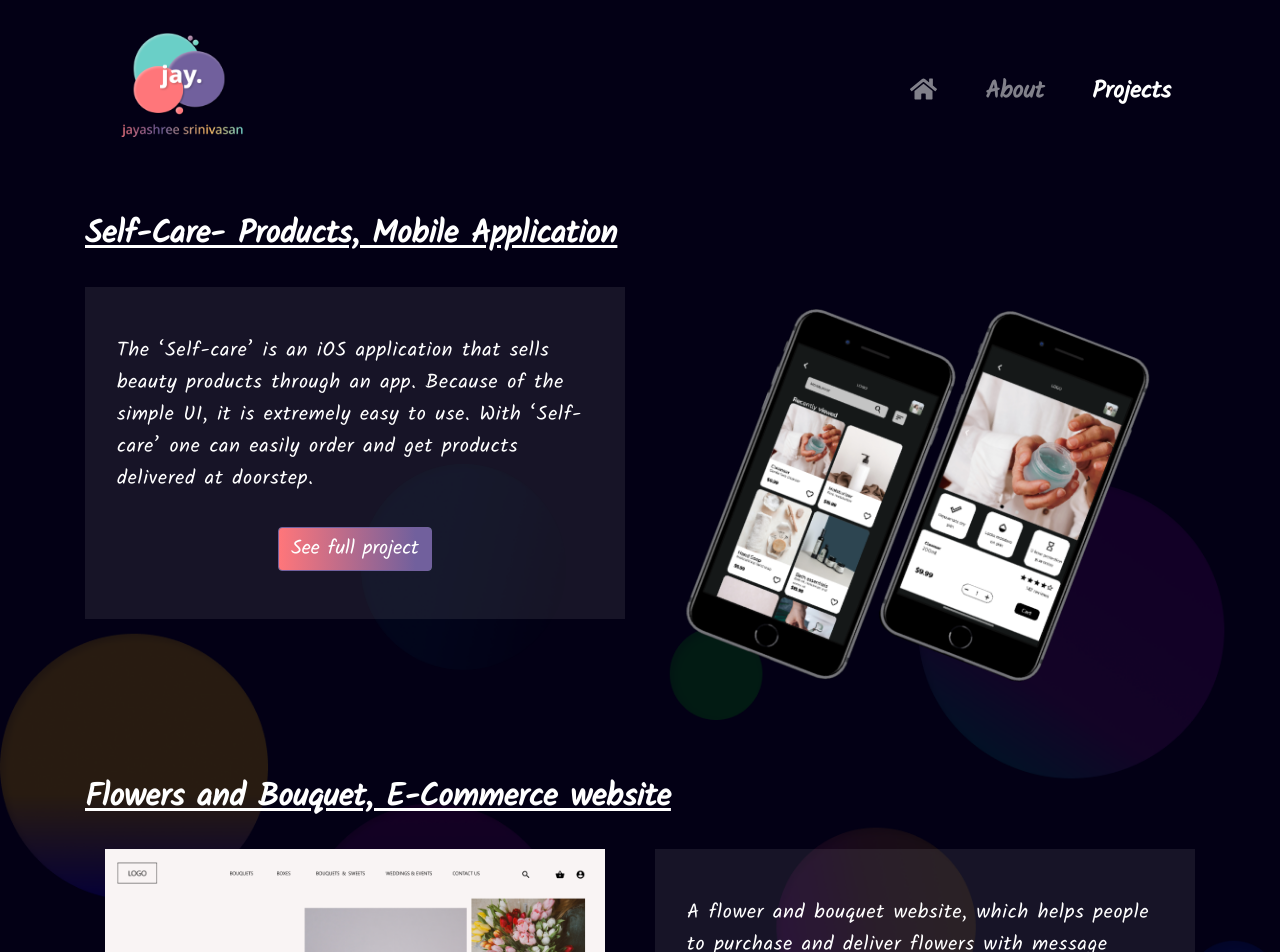
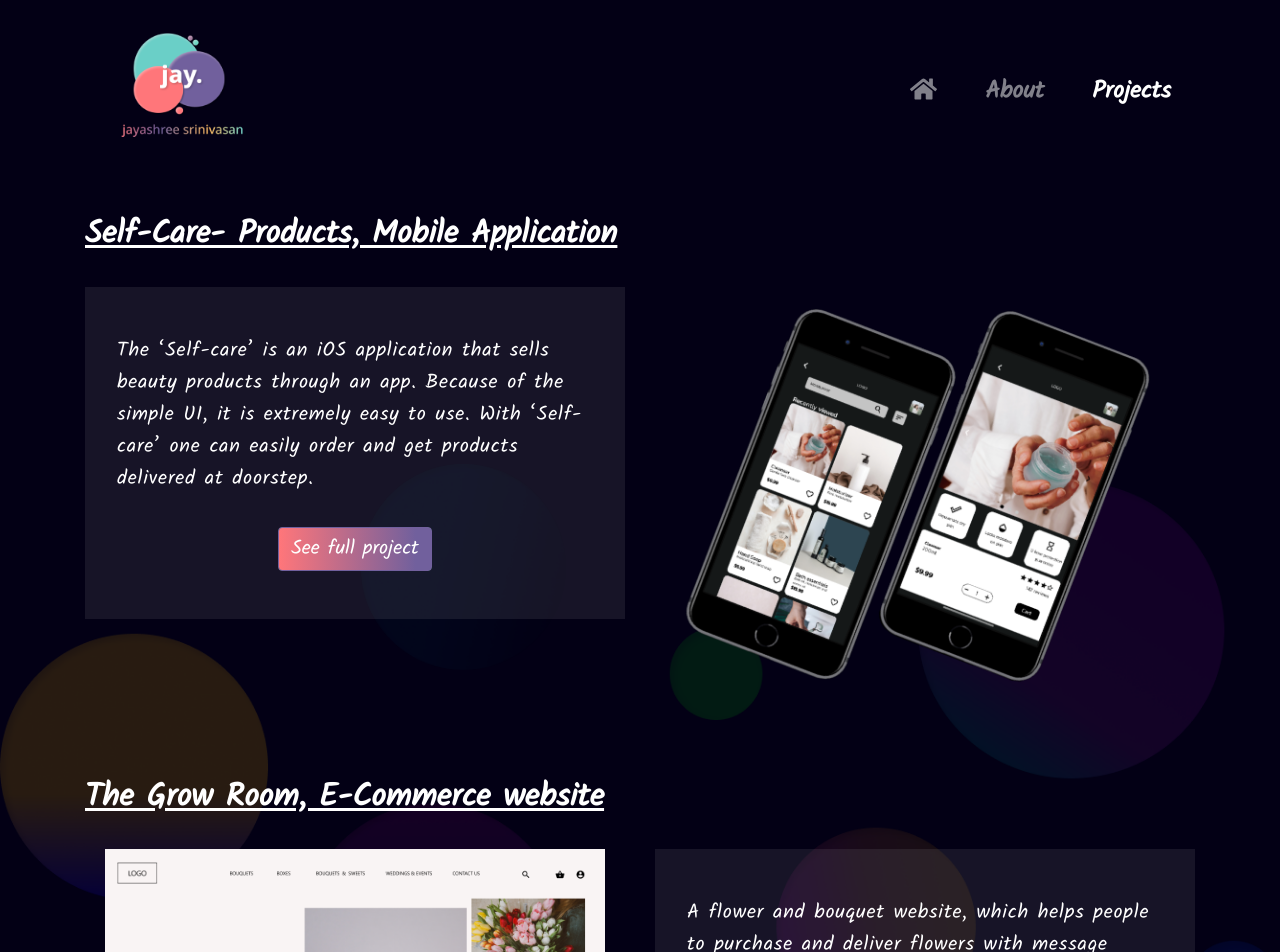
Before and after one commit to serlintamilselvam/jayashree-portfolio, a React (Create React App) app in the folder portfolio/: page /projects in a window 1280 px wide. Shown: the top 952 px of the page. Built offline with nearby package versions, Linux system fonts and the light colour scheme; no server answers.

Commit message:
CONTENT Change

```diff
--- a/portfolio/src/Views/Project/Project.js
+++ b/portfolio/src/Views/Project/Project.js
@@ -127,7 +127,7 @@ class Project extends React.Component {
                 }]
             }, {
                 id: 2,
-                title: "Flowers and Bouquet, E-Commerce website",
+                title: "The Grow Room, E-Commerce website",
                 projectLink: "https://www.figma.com/proto/x5NRX5uqXaa571zUi6S7kF/Flowers-and-Bouquet?node-id=13%3A12&scaling=min-zoom",
                 subTopics: [{
                     title: 'Project details',
--- a/portfolio/src/Views/ProjectList/ProjectList.js
+++ b/portfolio/src/Views/ProjectList/ProjectList.js
@@ -26,7 +26,7 @@ class ProjectList extends React.Component {
                 }
             }, {
                 id: 2,
-                title: "Flowers and Bouquet, E-Commerce website",
+                title: "The Grow Room, E-Commerce website",
                 description: "A flower and bouquet website, which helps people to purchase and deliver flowers with message cards and. This website showcases a variety of flowers and bouquets that are grown and prepared by local farmers. It mainly focuses on promoting online business by featuring online purchases, discounts, and scheduled deliveries.",
                 img: plantLife,
                 order: {
```
